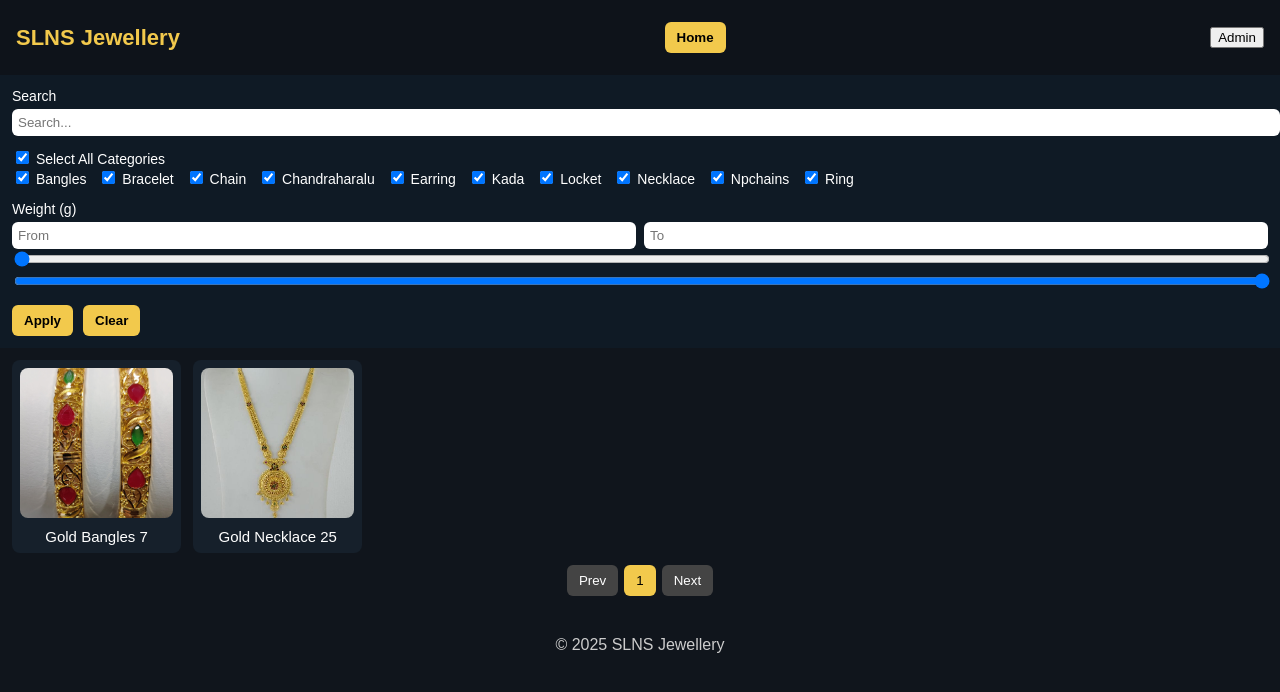
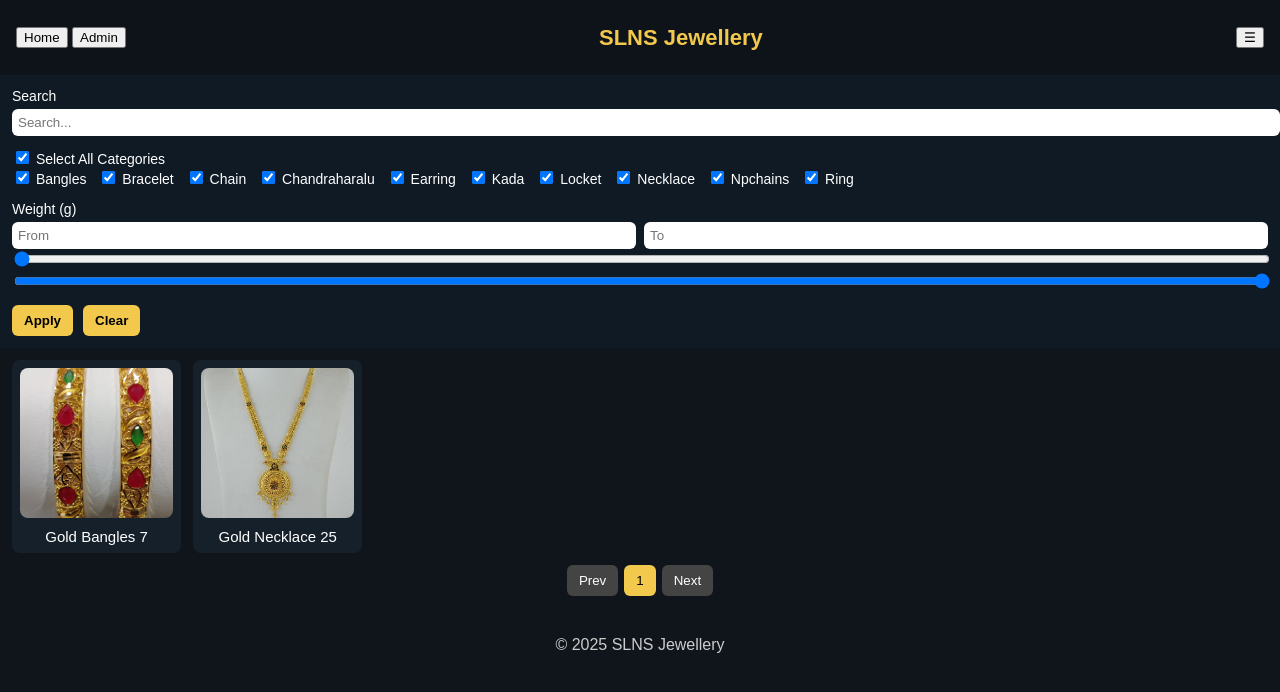
Before and after one commit to slnsjewellers22-bot/slns-digital-catalogue, a plain HTML site: page index.html in a window 1280 px wide. Drawn offline with Linux system fonts and the light colour scheme; no server answers.

Commit message:
Update index.html

```diff
--- a/index.html
+++ b/index.html
@@ -9,12 +9,17 @@
 
 <body>
 
-  <!-- HEADER -->
-  <header class="header">
-    <h1 class="title">SLNS Jewellery</h1>
-    <button id="homeBtn" class="home-btn">Home</button>
+ <!-- HEADER -->
+<header class="header">
+  <div class="left-controls">
+    <button id="homeBtn" class="top-btn">Home</button>
     <button id="adminBtn" class="top-btn">Admin</button>
-  </header>
+  </div>
+
+  <h1 class="title">SLNS Jewellery</h1>
+
+  <button id="menuToggle" class="filter-icon">☰</button>
+</header>
 
   <!-- SEARCH + FILTER BAR -->
   <section class="filter-bar">
```
